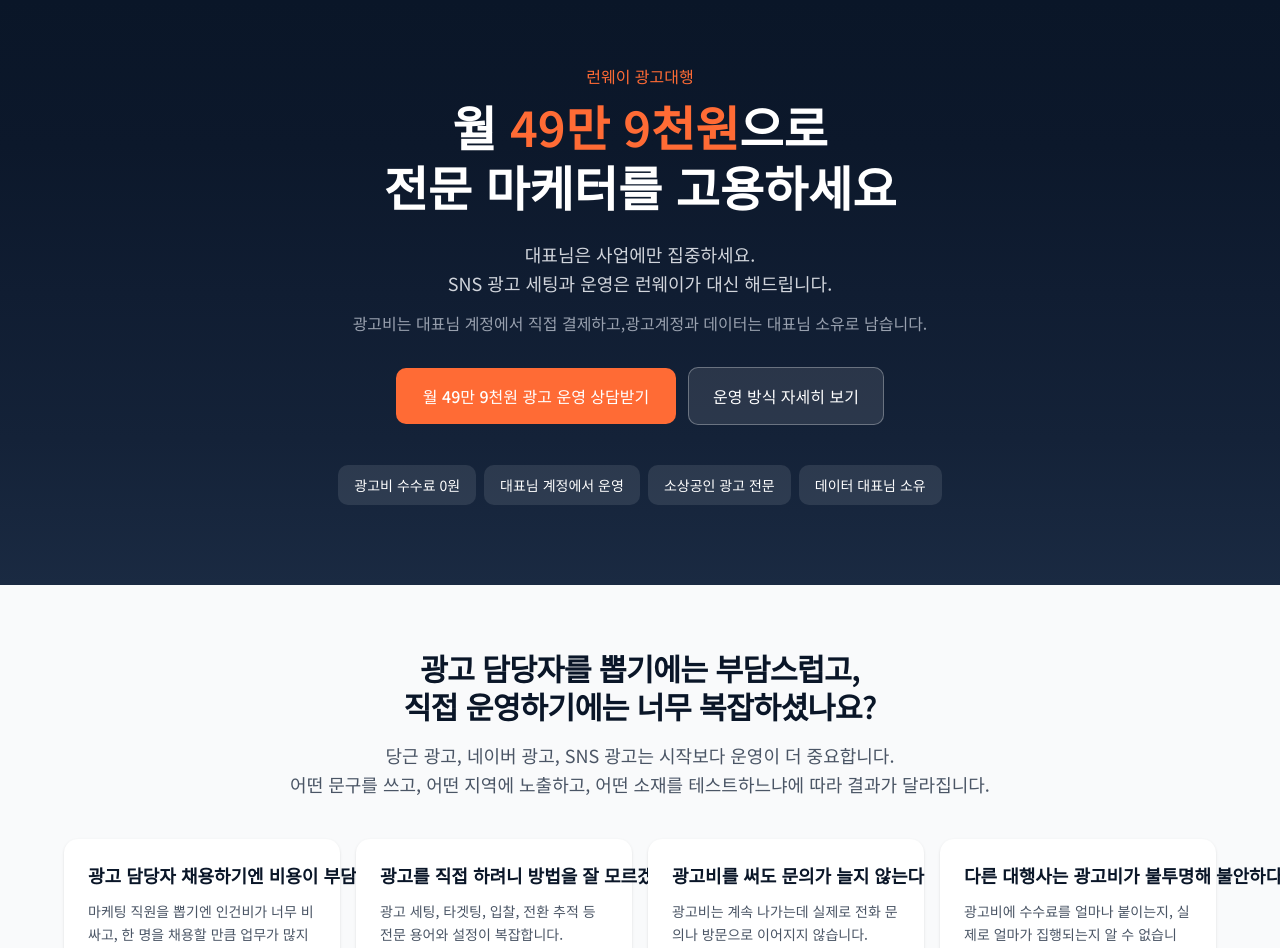
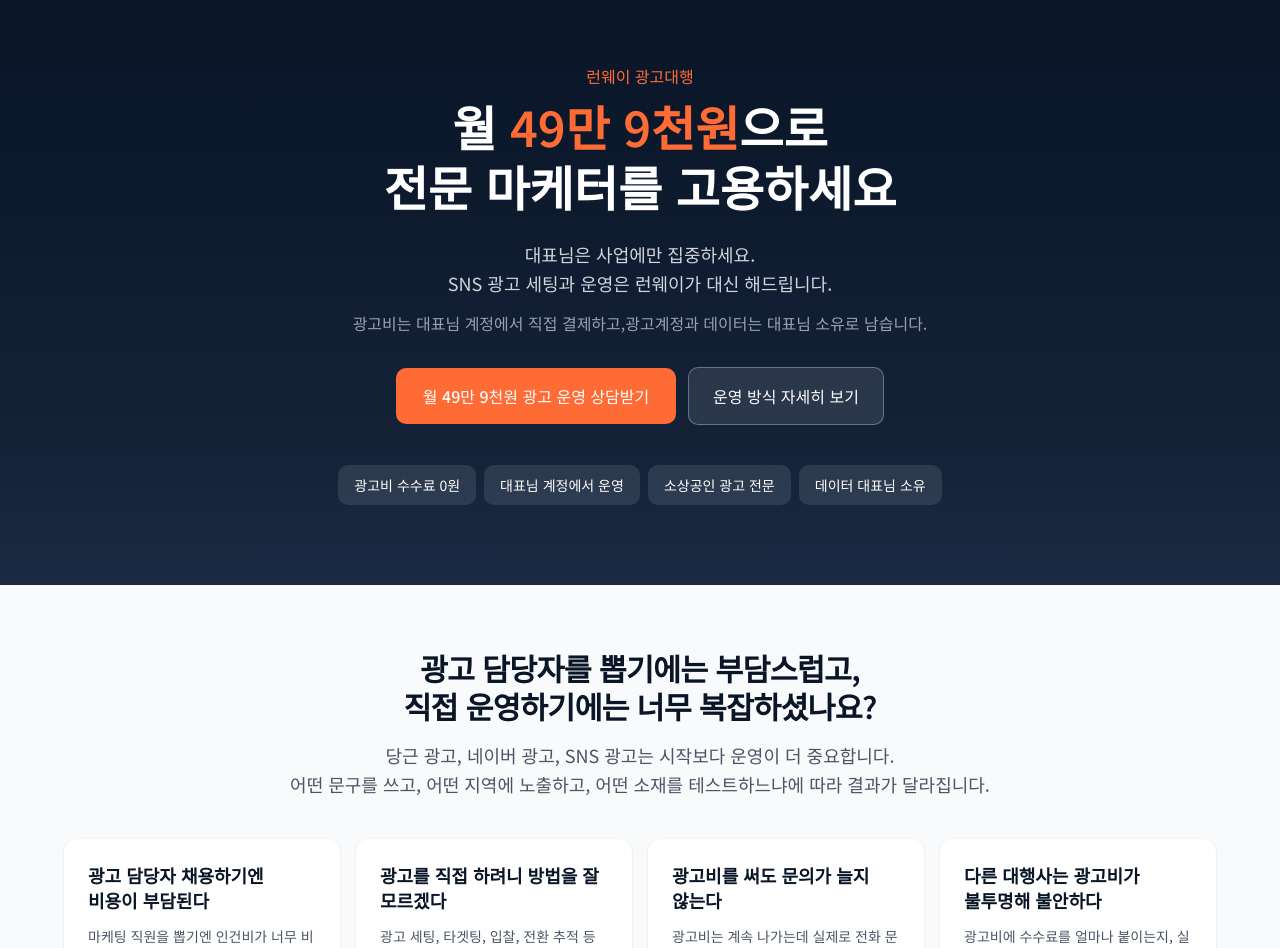
Before and after one commit to adsrunwaykorea-creator/runway-landing, a Next.js app: page / in a window 1280 px wide. Shown: the top 948 px of the page. Built offline with nearby package versions, Linux system fonts and the light colour scheme.

Commit message:
Adjust problem-card heading wrapping for desktop readability.
Keep single-line headings on mobile while allowing natural multi-line wrapping and larger title size on desktop cards.

Co-authored-by: Cursor <cursoragent@cursor.com>

```diff
--- a/app/page.tsx
+++ b/app/page.tsx
@@ -487,7 +487,7 @@ function LandingPageInner() {
                 key={item.title}
                 className="rounded-[14px] bg-white p-6 shadow-sm"
               >
-                <h3 className="whitespace-nowrap text-[clamp(1rem,3.5vw,1.125rem)] font-semibold leading-snug text-navy">
+                <h3 className="whitespace-nowrap break-keep text-[clamp(1rem,3.5vw,1.125rem)] font-semibold leading-snug text-navy sm:whitespace-normal sm:text-lg">
                   {item.title}
                 </h3>
                 <p className="mt-3 text-sm leading-relaxed text-gray-muted">
```
